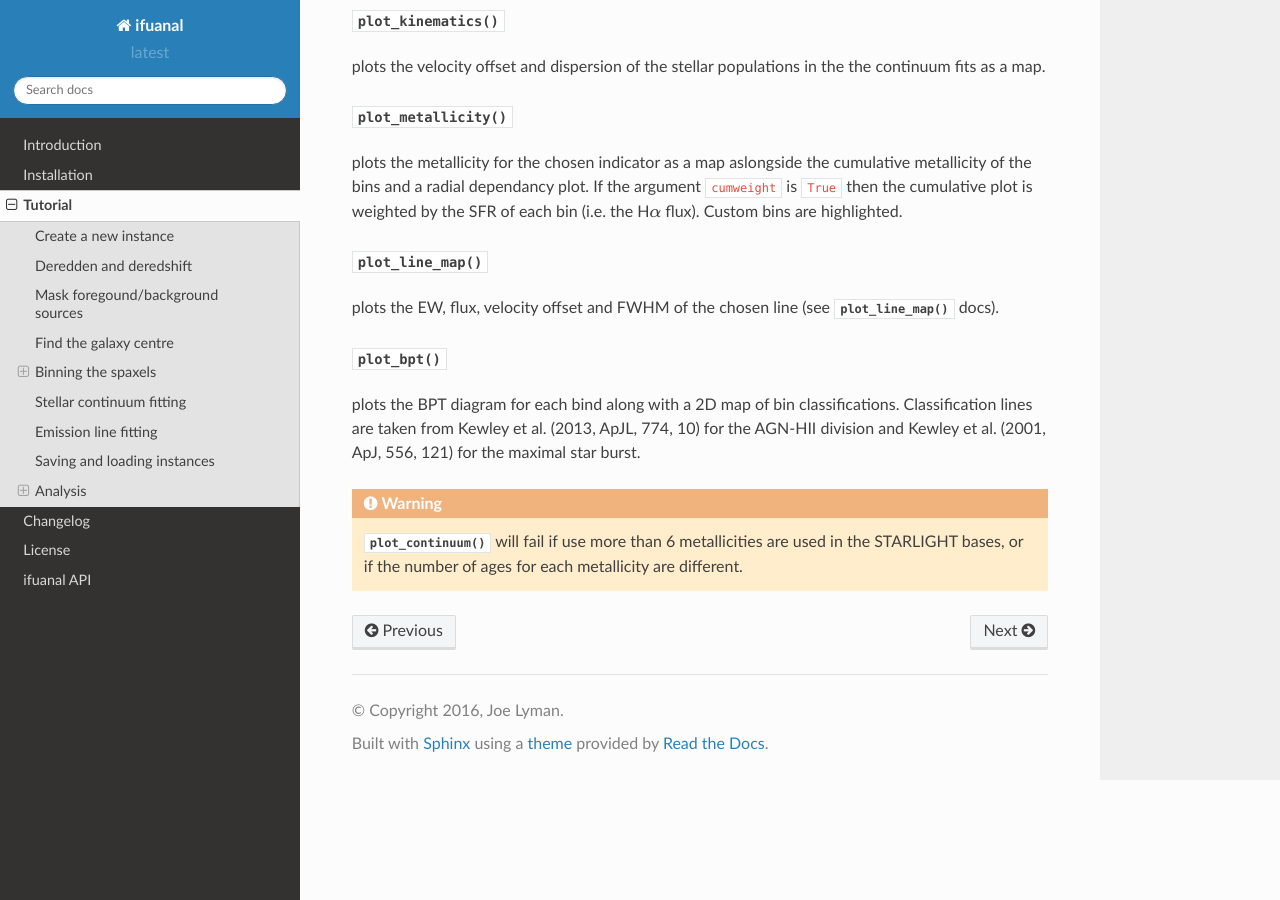
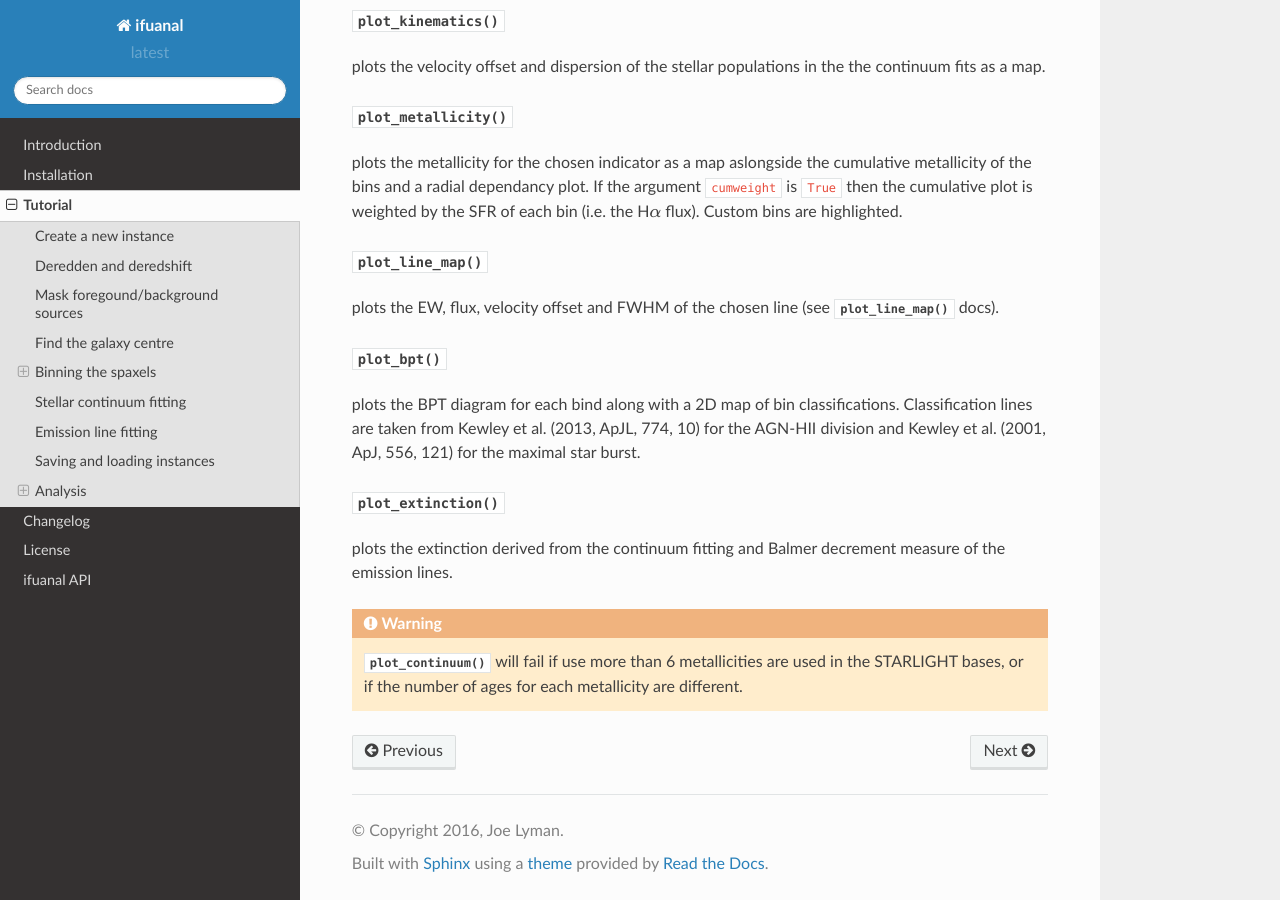
Before and after one commit to Lyalpha/ifuanal, a Sphinx documentation site: the page built from docs/tutorial.rst, in a window 1280 px wide and 900 px high, scrolled down 11415 px. Built offline with Sphinx 7.4.7 and the Read the Docs theme 2.0.0, drawn with Linux system fonts in a browser that asks for light colours.

Commit message:
Update docs

```diff
--- a/docs/changelog.rst
+++ b/docs/changelog.rst
@@ -65,6 +65,7 @@ vdev
    equivalent width.
  * Fitting a subset (or different) emission lines to the default list no longer
    throws KeyError when calculating metallicities.
+ * Added :meth:`plot_extinction`.
 
 v0.3.0
 ------
--- a/docs/tutorial.rst
+++ b/docs/tutorial.rst
@@ -593,6 +593,11 @@ Classification lines are taken from Kewley et al. (2013, ApJL, 774, 10) for the
 AGN-HII division and Kewley et al. (2001, ApJ, 556, 121) for the maximal star
 burst.
 
+:meth:`~ifuanal.IFUCube.plot_extinction`
+"""""""""""""""""""""""""""""""""
+plots the extinction derived from the continuum fitting and Balmer decrement
+measure of the emission lines.
+
 .. Warning::
    :meth:`~ifuanal.IFUCube.plot_continuum` will fail if use more than
    6 metallicities are used in the STARLIGHT bases, or if the number of ages
```
